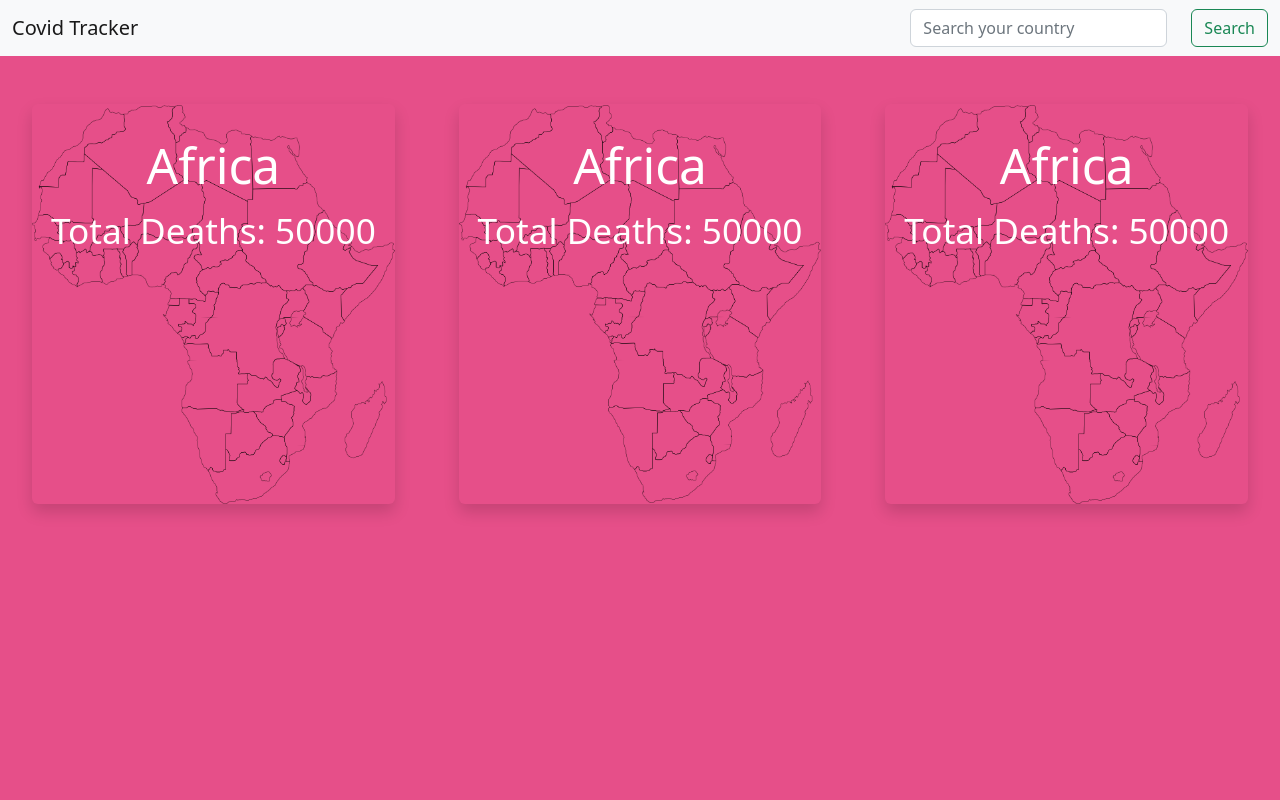
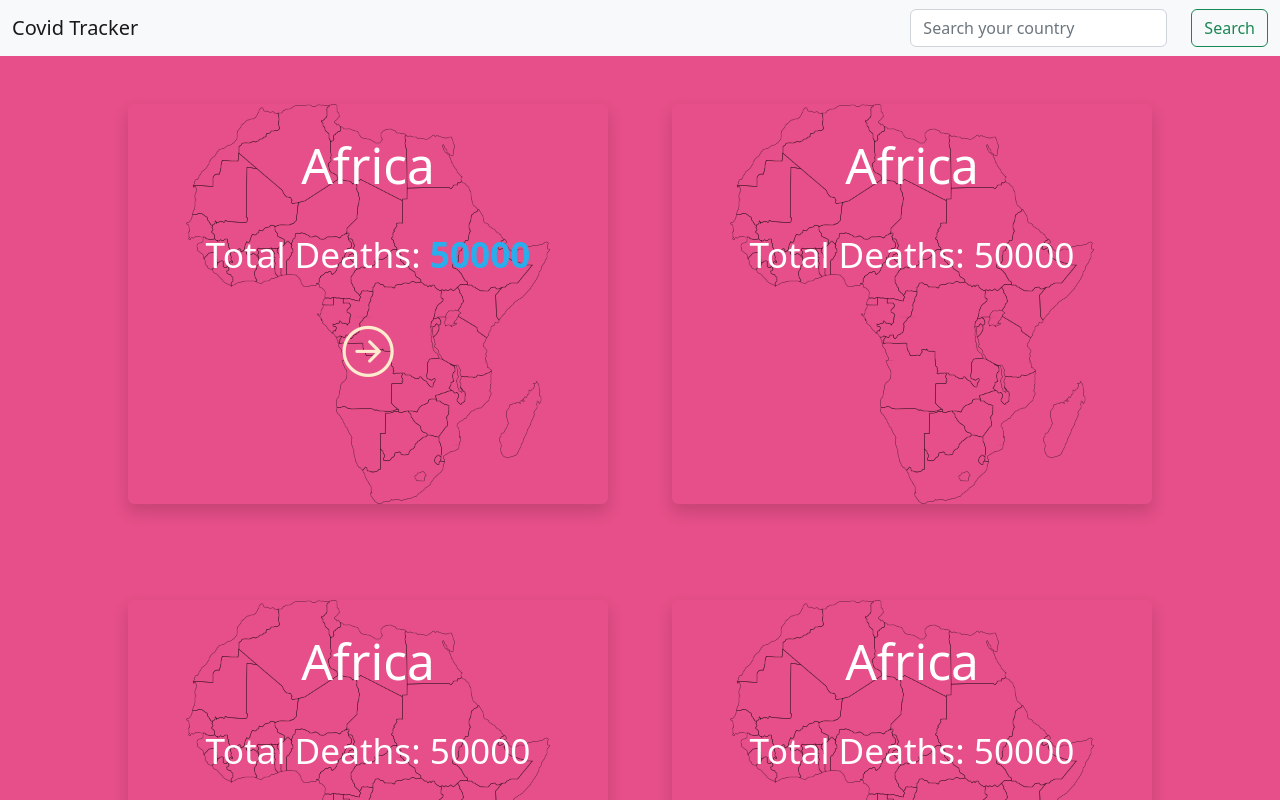
Before and after one commit to sainingo/covid-tracker-app, a React (Create React App) app: page / in a window 1280 px wide. Shown: the top 800 px of the page. Built offline with nearby package versions, Linux system fonts and the light colour scheme.

Commit message:
Style the Home component

```diff
--- a/package.json
+++ b/package.json
@@ -7,6 +7,7 @@
     "@testing-library/jest-dom": "^5.16.4",
     "@testing-library/react": "^13.2.0",
     "@testing-library/user-event": "^13.5.0",
+    "bootstrap-icons": "^1.8.2",
     "react": "^18.1.0",
     "react-dom": "^18.1.0",
     "react-scripts": "5.0.1",
--- a/src/components/Home/Home.css
+++ b/src/components/Home/Home.css
@@ -1,12 +1,22 @@
 .continent-row {
     display: flex;
-    justify-content: space-around;
+    justify-content: center;
     text-align: center;
+    flex-wrap: wrap;
+}
+
+.bi {
+    font-size: 3.2rem;
+    color: blanchedalmond;
+}
+
+.bi:hover {
+    color: azure;
+    cursor: pointer;
 }
 
 .row-data {
-    padding: 15rem 12rem;
-    /* border: 0.01rem solid rgb(158, 8, 100); */
+    padding: 15rem 9rem;
     margin: 3rem 2rem;
     background-image: url('../../assets/africa-png.png');
     background-size: contain;
@@ -26,10 +36,17 @@
 .row-data > h2 {
     font-size: 3.1rem;
     margin-top: 1rem;
+    margin-bottom: 2rem;
 }
 
 .row-data > p {
     font-size: 2.2rem;
+    margin-bottom: 2rem;
+}
+
+.row-data > p span {
+    color: rgb(40, 174, 236);
+    font-weight: 600;
 }
 
 @media screen and (max-width: 48rem) {
--- a/src/components/Home/Home.js
+++ b/src/components/Home/Home.js
@@ -1,8 +1,26 @@
 import React from 'react';
+import 'bootstrap-icons/font/bootstrap-icons.css';
 import './Home.css';
 
 const Home = () => (
-  <div className="continent-row">
+  <div className="continent-row grid">
+    <div className="row-data shadow p-3 mb-5 rounded">
+      <h2>Africa</h2>
+      <p>
+        Total Deaths:
+        {' '}
+        <span> 50000</span>
+      </p>
+      <i role="button" aria-label="Mute volume" className="bi bi-arrow-right-circle" />
+    </div>
+    <div className="row-data shadow p-3 mb-5 rounded">
+      <h2>Africa</h2>
+      <p>Total Deaths: 50000</p>
+    </div>
+    <div className="row-data shadow p-3 mb-5 rounded">
+      <h2>Africa</h2>
+      <p>Total Deaths: 50000</p>
+    </div>
     <div className="row-data shadow p-3 mb-5 rounded">
       <h2>Africa</h2>
       <p>Total Deaths: 50000</p>
```
Also changed, not shown: src/assets/arrow-right-circle.svg (added), 1 other file (tests, documents, lock files or other folders).
